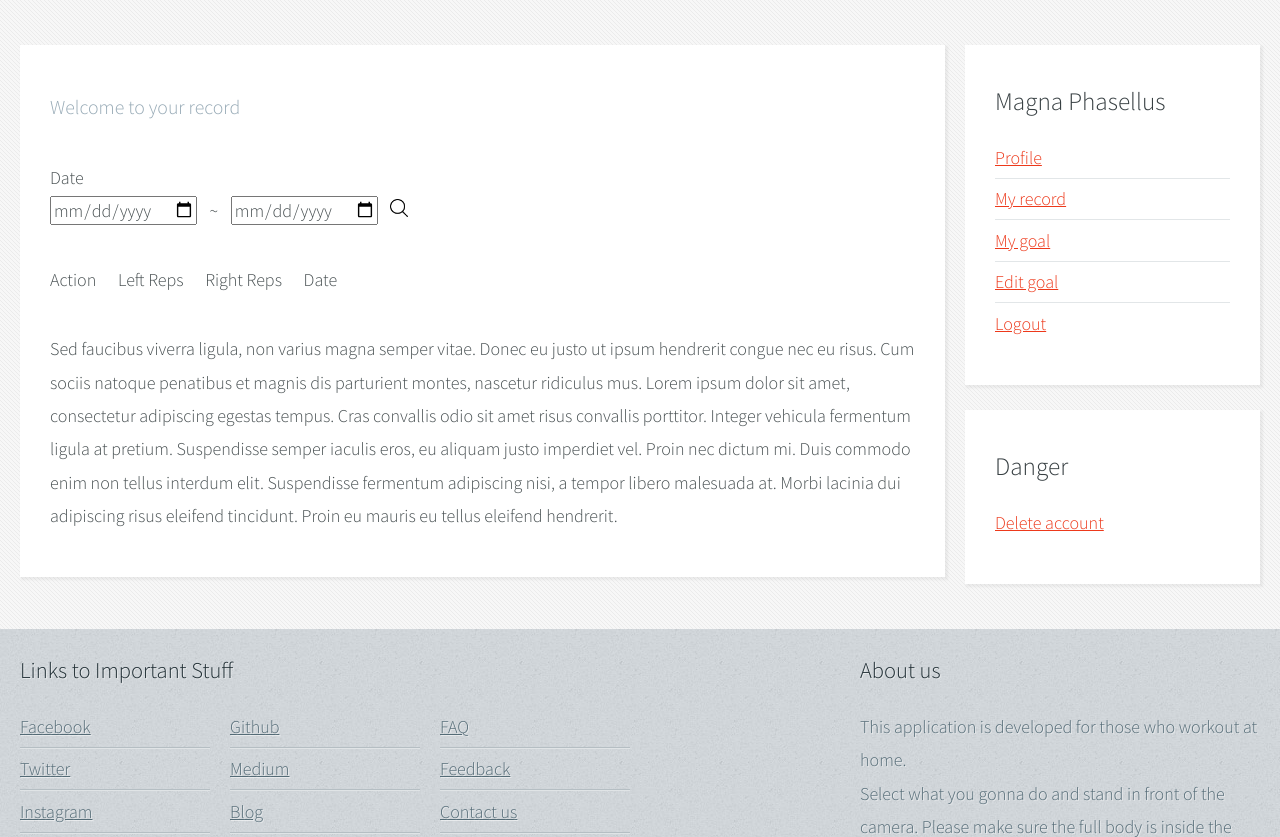
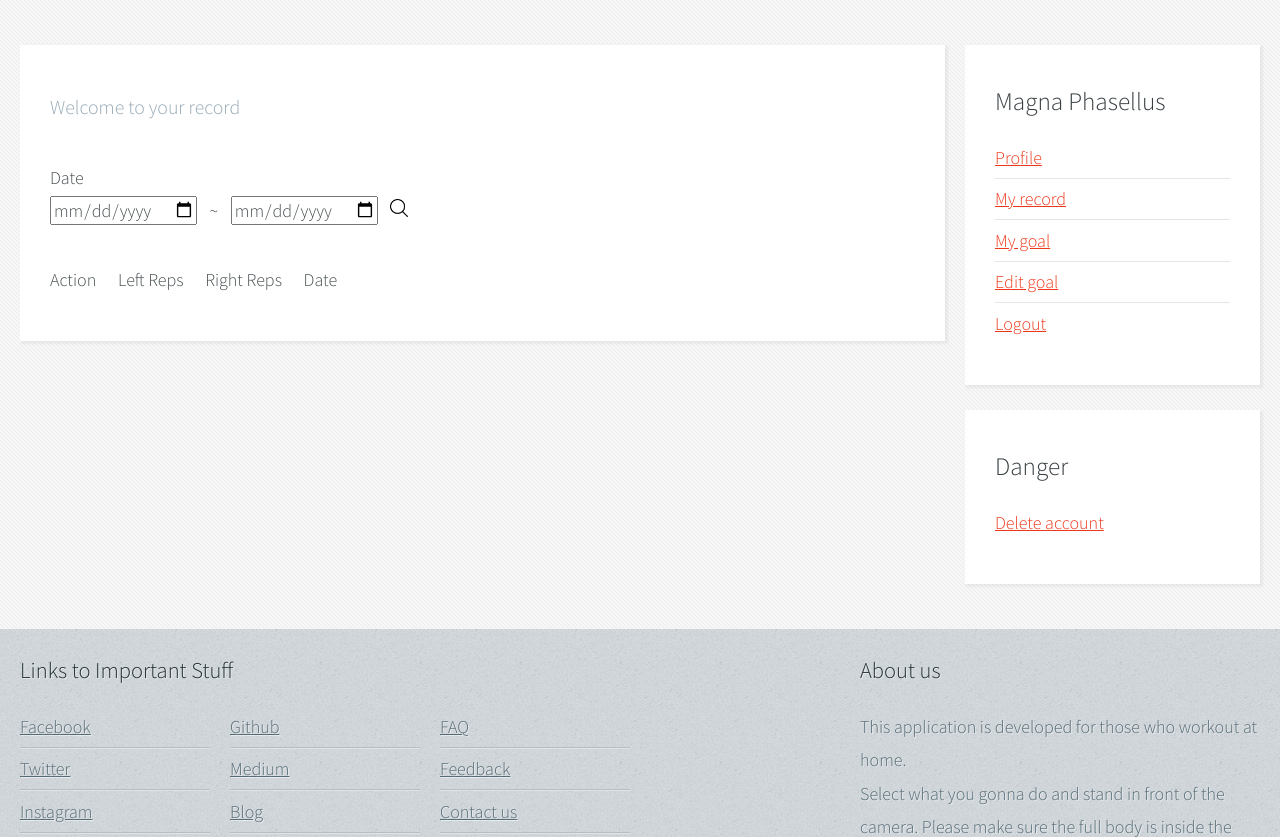
Before and after one commit to DinoQYZ/Senior-Project-mediapipe-flask-postgres, a Flask app: template templates/profile_myrecord.html in a window 1280 px wide. Shown: the part 137-974 px from the top of the page. Run offline with Flask 2, Linux system fonts and the light colour scheme; the template is opened without the code that fills it, so the values that code supplies are empty; parts of the project's set-up code (start-up, migrations or seed data) failed here and were passed over.

Commit message:
rm useless text

```diff
--- a/templates/profile_myrecord.html
+++ b/templates/profile_myrecord.html
@@ -33,16 +33,5 @@
             {% endfor %}
         </table>
     </p>
-    <p>
-        Sed faucibus viverra ligula, non varius magna semper vitae. Donec eu justo ut ipsum
-        hendrerit congue nec eu risus. Cum sociis natoque penatibus et magnis dis parturient
-        montes, nascetur ridiculus mus. Lorem ipsum dolor sit amet, consectetur adipiscing
-        egestas tempus. Cras convallis odio sit amet risus convallis porttitor. Integer
-        vehicula fermentum ligula at pretium. Suspendisse semper iaculis eros, eu aliquam
-        justo imperdiet vel. Proin nec dictum mi. Duis commodo enim non tellus interdum
-        elit. Suspendisse fermentum adipiscing nisi, a tempor libero malesuada at. Morbi
-        lacinia dui adipiscing risus eleifend tincidunt. Proin eu mauris eu tellus eleifend
-        hendrerit.
-    </p>
 </section>
 {% endblock %}
```
Also changed, not shown: templates/profile_goal.html (+0 -11 lines).
